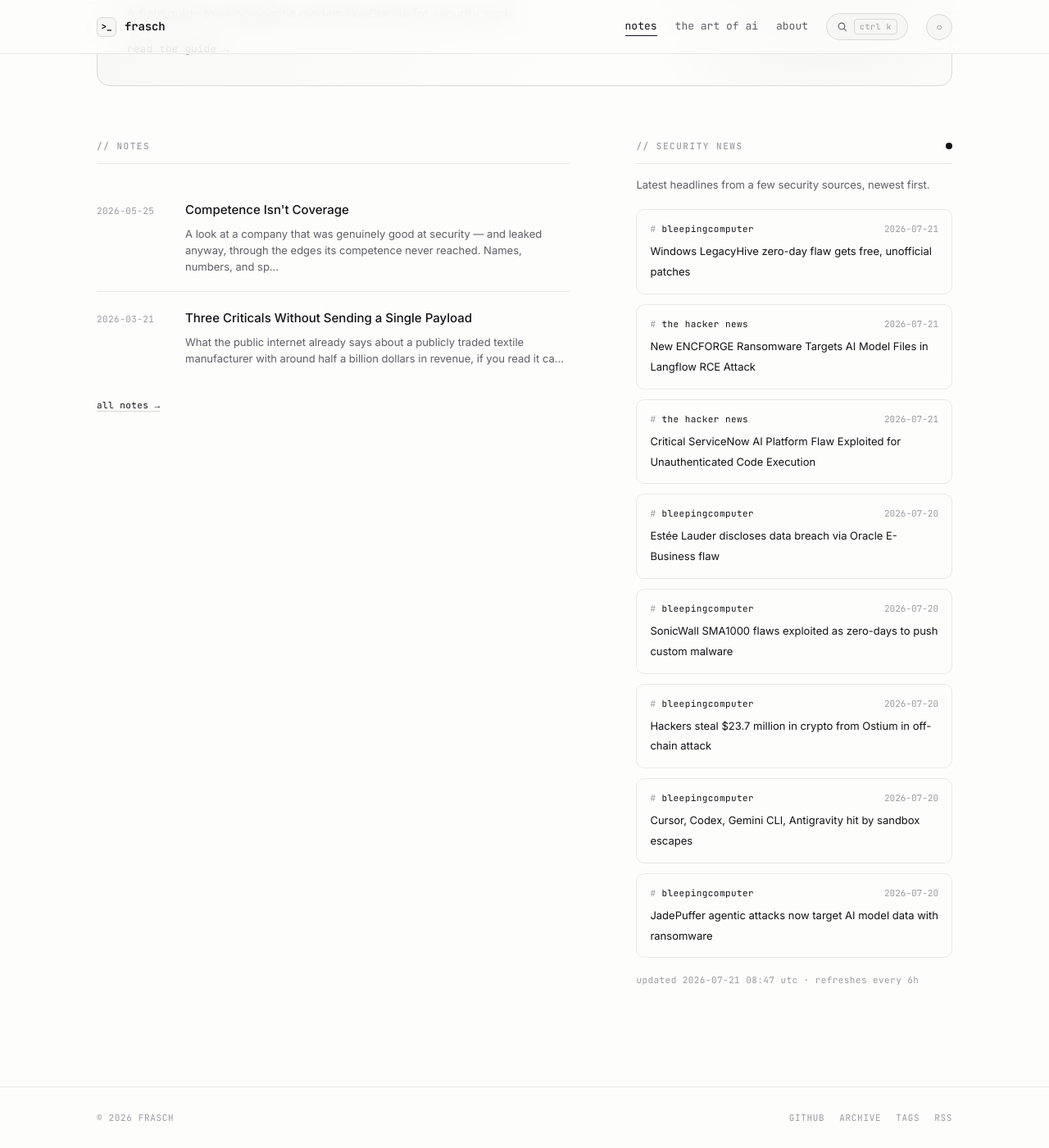
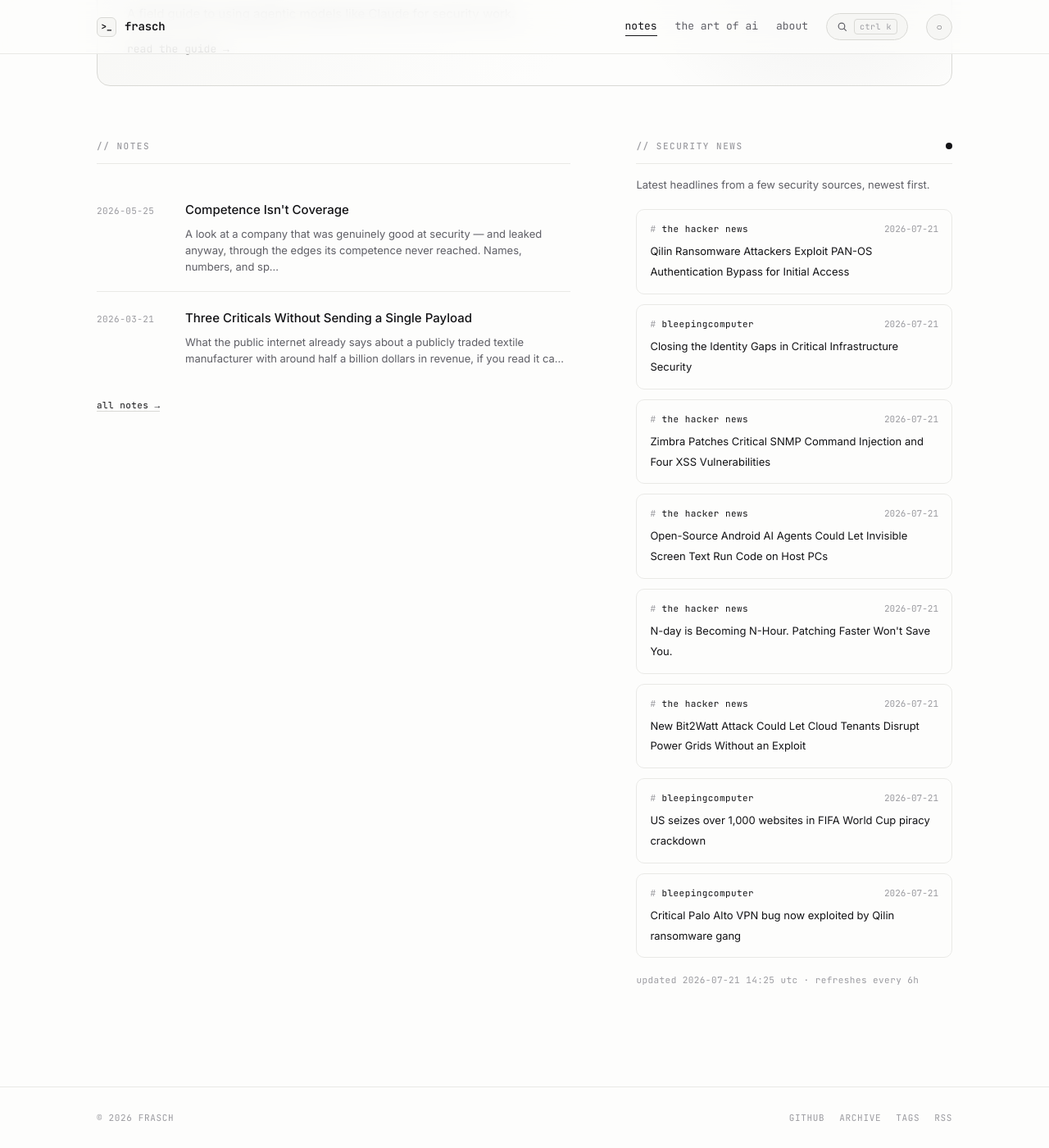
Before and after one commit to whoisfrasch/frasch, a Jekyll site: the page built from index.html, in a window 1280 px wide and 1400 px high, scrolled down 615 px. Shown: the whole window at 82% size. Built offline with Jekyll 4.4.1, drawn with Linux system fonts in a browser that asks for light colours.

Commit message:
Refresh security news feed

```diff
--- a/_data/news.json
+++ b/_data/news.json
@@ -1,53 +1,53 @@
 {
-  "updated": "2026-07-21T08:47:21Z",
+  "updated": "2026-07-21T14:25:32Z",
   "items": [
     {
+      "source": "the hacker news",
+      "title": "Qilin Ransomware Attackers Exploit PAN-OS Authentication Bypass for Initial Access",
+      "link": "https://thehackernews.com/2026/07/qilin-ransomware-attackers-exploit-pan.html",
+      "date": "2026-07-21T14:04:57Z"
+    },
+    {
       "source": "bleepingcomputer",
-      "title": "Windows LegacyHive zero-day flaw gets free, unofficial patches",
-      "link": "https://www.bleepingcomputer.com/news/security/windows-legacyhive-zero-day-flaw-gets-free-unofficial-patches/",
-      "date": "2026-07-21T08:06:26Z"
+      "title": "Closing the Identity Gaps in Critical Infrastructure Security",
+      "link": "https://www.bleepingcomputer.com/news/security/closing-the-identity-gaps-in-critical-infrastructure-security/",
+      "date": "2026-07-21T14:00:10Z"
     },
     {
       "source": "the hacker news",
-      "title": "New ENCFORGE Ransomware Targets AI Model Files in Langflow RCE Attack",
-      "link": "https://thehackernews.com/2026/07/new-encforge-ransomware-targets-ai.html",
-      "date": "2026-07-21T07:34:32Z"
+      "title": "Zimbra Patches Critical SNMP Command Injection and Four XSS Vulnerabilities",
+      "link": "https://thehackernews.com/2026/07/zimbra-patches-critical-snmp-command.html",
+      "date": "2026-07-21T13:18:31Z"
     },
     {
       "source": "the hacker news",
-      "title": "Critical ServiceNow AI Platform Flaw Exploited for Unauthenticated Code Execution",
-      "link": "https://thehackernews.com/2026/07/critical-servicenow-ai-platform-flaw.html",
-      "date": "2026-07-21T06:29:26Z"
+      "title": "Open-Source Android AI Agents Could Let Invisible Screen Text Run Code on Host PCs",
+      "link": "https://thehackernews.com/2026/07/open-source-android-ai-agents-could-let.html",
+      "date": "2026-07-21T11:58:00Z"
+    },
+    {
+      "source": "the hacker news",
+      "title": "N-day is Becoming N-Hour. Patching Faster Won't Save You.",
+      "link": "https://thehackernews.com/2026/07/n-day-is-becoming-n-hour-patching.html",
+      "date": "2026-07-21T11:42:23Z"
+    },
+    {
+      "source": "the hacker news",
+      "title": "New Bit2Watt Attack Could Let Cloud Tenants Disrupt Power Grids Without an Exploit",
+      "link": "https://thehackernews.com/2026/07/new-bit2watt-attack-could-let-cloud.html",
+      "date": "2026-07-21T11:24:50Z"
     },
     {
       "source": "bleepingcomputer",
-      "title": "Estée Lauder discloses data breach via Oracle E-Business flaw",
-      "link": "https://www.bleepingcomputer.com/news/security/est-e-lauder-discloses-data-breach-via-oracle-e-business-flaw/",
-      "date": "2026-07-20T22:39:30Z"
+      "title": "US seizes over 1,000 websites in FIFA World Cup piracy crackdown",
+      "link": "https://www.bleepingcomputer.com/news/security/us-seizes-over-1-000-fifa-world-cup-illegal-streaming-domains/",
+      "date": "2026-07-21T11:07:07Z"
     },
     {
       "source": "bleepingcomputer",
-      "title": "SonicWall SMA1000 flaws exploited as zero-days to push custom malware",
-      "link": "https://www.bleepingcomputer.com/news/security/sonicwall-sma1000-flaws-exploited-as-zero-days-to-push-custom-malware/",
-      "date": "2026-07-20T22:23:23Z"
-    },
-    {
-      "source": "bleepingcomputer",
-      "title": "Hackers steal $23.7 million in crypto from Ostium in off-chain attack",
-      "link": "https://www.bleepingcomputer.com/news/security/hackers-steal-237-million-in-crypto-from-ostium-in-off-chain-attack/",
-      "date": "2026-07-20T22:22:56Z"
-    },
-    {
-      "source": "bleepingcomputer",
-      "title": "Cursor, Codex, Gemini CLI, Antigravity hit by sandbox escapes",
-      "link": "https://www.bleepingcomputer.com/news/security/cursor-codex-gemini-cli-antigravity-hit-by-sandbox-escapes/",
-      "date": "2026-07-20T21:14:42Z"
-    },
-    {
-      "source": "bleepingcomputer",
-      "title": "JadePuffer agentic attacks now target AI model data with ransomware",
-      "link": "https://www.bleepingcomputer.com/news/security/jadepuffer-agentic-attacks-now-target-ai-model-data-with-ransomware/",
-      "date": "2026-07-20T21:08:02Z"
+      "title": "Critical Palo Alto VPN bug now exploited by Qilin ransomware gang",
+      "link": "https://www.bleepingcomputer.com/news/security/critical-globalprotect-vpn-bug-now-exploited-in-ransomware-attacks/",
+      "date": "2026-07-21T10:12:24Z"
     }
   ]
 }
```
